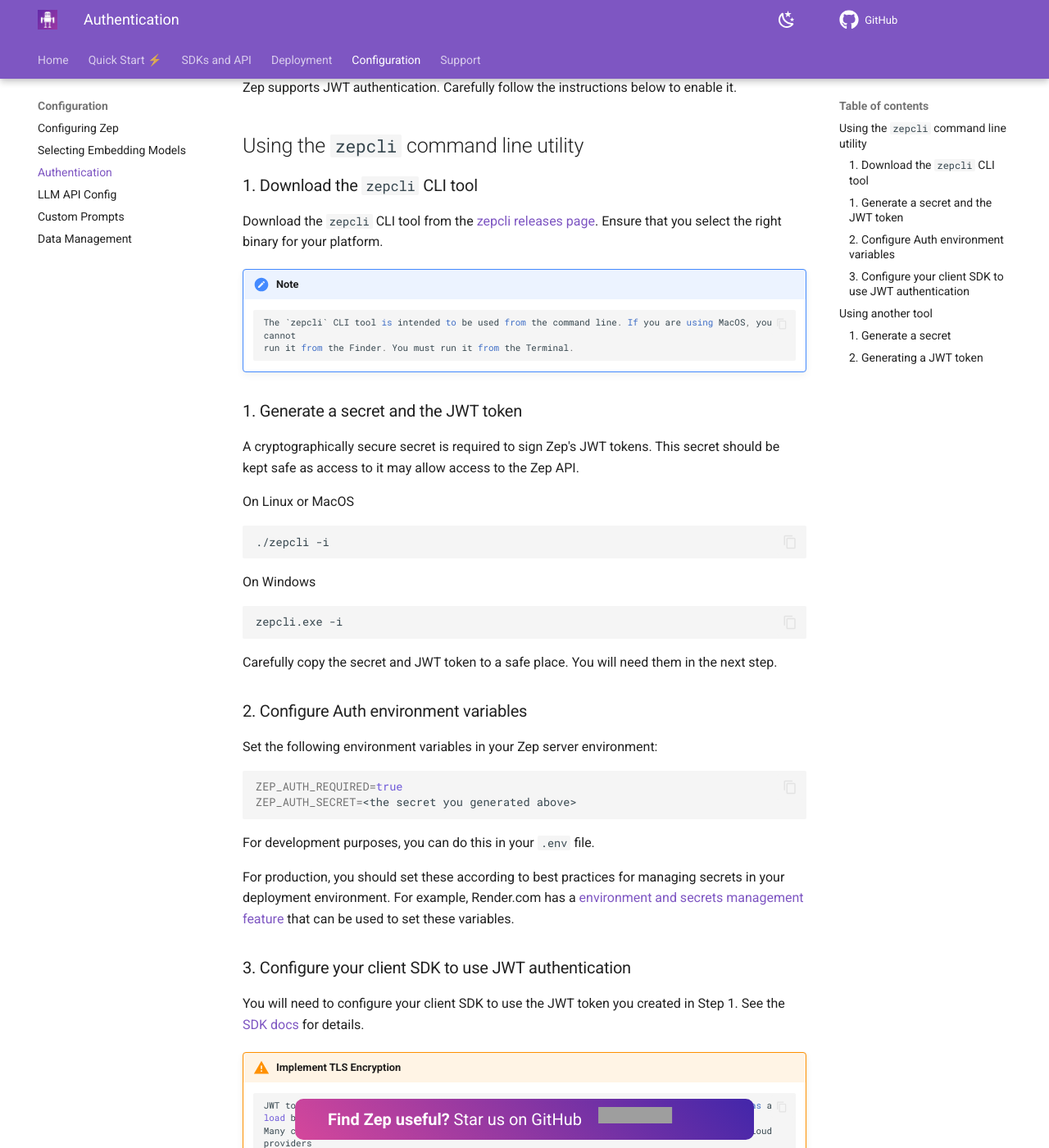
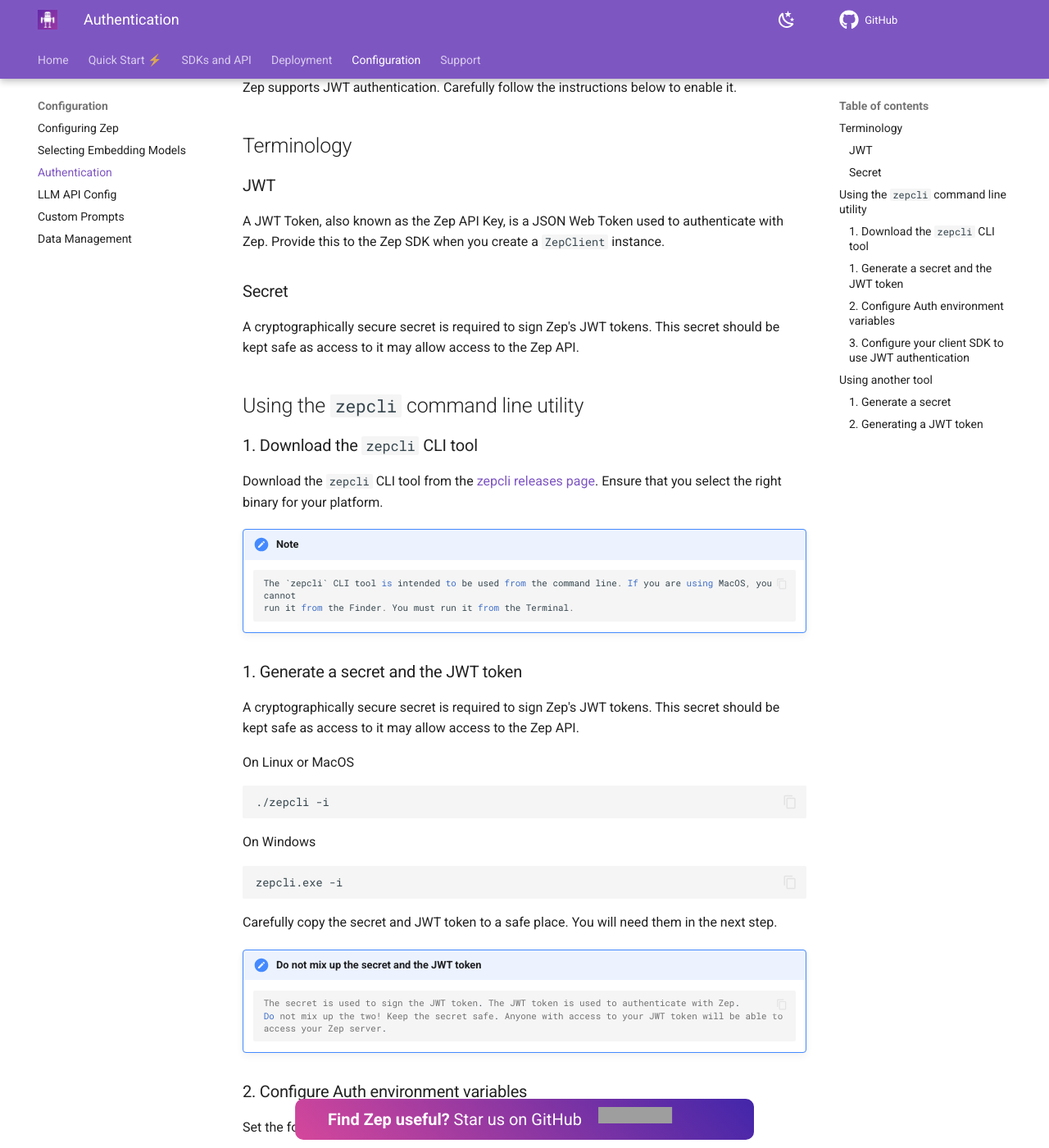
Before and after one commit to getzep/docs.getzep.com, an MkDocs documentation site: the page built from docs/deployment/auth.md, in a window 1280 px wide and 1400 px high, scrolled down 220 px. Shown: the whole window at 82% size. Built offline with MkDocs 1.6.1 and Material for MkDocs 9.7.7, drawn with Linux system fonts in a browser that asks for light colours; plug-ins that fetch from the network failed and are left out; comment, search, counter and statistics services are not loaded; grey boxes are pictures that could not be loaded.

Commit message:
token vs secret

````diff
--- a/docs/deployment/auth.md
+++ b/docs/deployment/auth.md
@@ -1,6 +1,16 @@
 # Configuring Authentication
 
 Zep supports JWT authentication. Carefully follow the instructions below to enable it.
+
+## Terminology
+
+### JWT
+
+A JWT Token, also known as the Zep API Key, is a JSON Web Token used to authenticate with Zep. Provide this to the Zep SDK when you create a `ZepClient` instance.
+
+### Secret
+
+A cryptographically secure secret is required to sign Zep's JWT tokens. This secret should be kept safe as access to it may allow access to the Zep API.
 
 ## Using the `zepcli` command line utility
 
@@ -29,6 +39,11 @@
 ```
 
 Carefully copy the secret and JWT token to a safe place. You will need them in the next step.
+
+!!! note "Do not mix up the secret and the JWT token"
+
+        The secret is used to sign the JWT token. The JWT token is used to authenticate with Zep.
+        Do not mix up the two! Keep the secret safe. Anyone with access to your JWT token will be able to access your Zep server.
 
 ### 2. Configure Auth environment variables
 Set the following environment variables in your Zep server environment:
````
